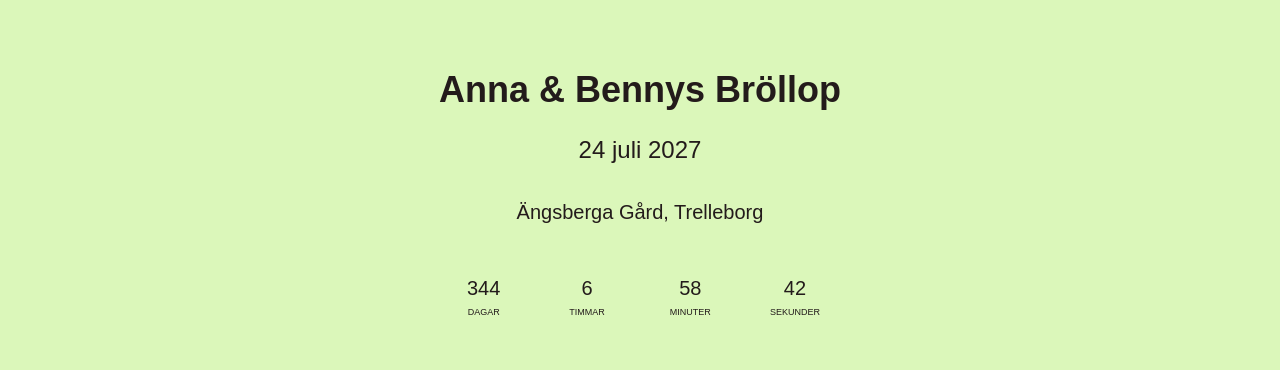
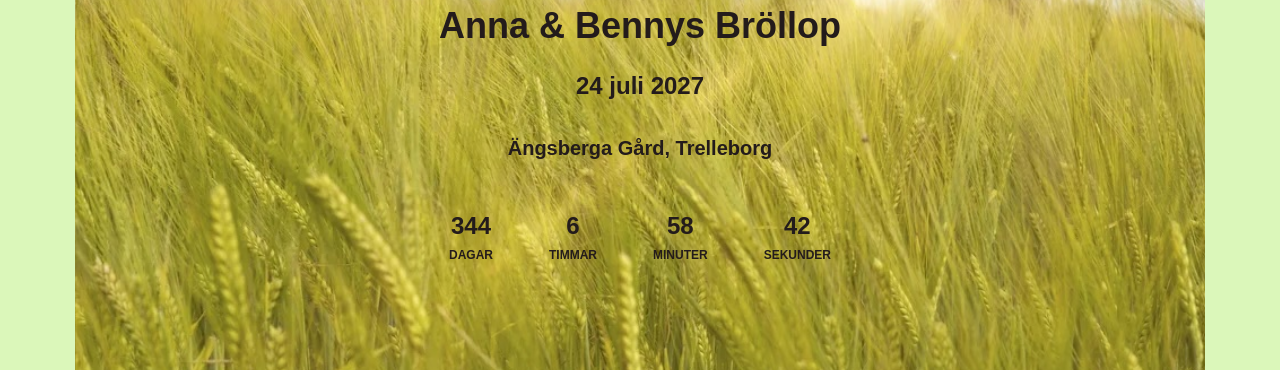
Before and after one commit to mikael-johnsson/anna_benny_wedding, a Next.js app: page / in a window 1280 px wide. Shown: the part 305-675 px from the top of the page. Built offline with nearby package versions, Linux system fonts and the light colour scheme; no server answers; a web font is replaced by a local one.

Commit message:
Add background image

```diff
--- a/app/components/CountDownClock.tsx
+++ b/app/components/CountDownClock.tsx
@@ -23,20 +23,28 @@ const CountdownClock = () => {
 		<div className="w-80 mx-auto md:w-100">
 			<div className={`flex justify-center gap-5 md:gap-10 p-3 md:py-4`}>
 				<div className="w-15 sm:w-20  md:w-30  flex flex-col items-center justify-center bg-accent-green text-bg-beige rounded-lg p-2 gap-1">
-					<p className="text-center text-xl">{timeRemaining.days}</p>
-					<p className="text-[9px] sm:text-md">DAGAR</p>
+					<p className="text-center font-bold  text-2xl">
+						{timeRemaining.days}
+					</p>
+					<p className="text-[12px] font-bold  sm:text-md">DAGAR</p>
 				</div>
 				<div className="w-15 sm:w-20 md:w-30  flex flex-col items-center justify-center bg-accent-green text-bg-beige rounded-lg p-2 gap-1">
-					<p className="text-center text-xl">{timeRemaining.hours}</p>
-					<p className="text-[9px] sm:text-md">TIMMAR</p>
+					<p className="text-center font-bold  text-2xl">
+						{timeRemaining.hours}
+					</p>
+					<p className="text-[12px] font-bold  sm:text-md">TIMMAR</p>
 				</div>
 				<div className="w-15 sm:w-20  md:w-30  flex flex-col items-center justify-center bg-accent-green text-bg-beige rounded-lg p-2 gap-1">
-					<p className="text-center text-xl">{timeRemaining.minutes}</p>
-					<p className="text-[9px] sm:text-md">MINUTER</p>
+					<p className="text-center font-bold  text-2xl">
+						{timeRemaining.minutes}
+					</p>
+					<p className="text-[12px] font-bold  sm:text-md">MINUTER</p>
 				</div>
 				<div className="w-15 sm:w-20 md:w-30  flex flex-col items-center justify-center bg-accent-green text-bg-beige rounded-lg p-2 gap-1">
-					<p className="text-center text-xl">{timeRemaining.seconds}</p>
-					<p className="text-[9px] sm:text-md">SEKUNDER</p>
+					<p className="text-center font-bold  text-2xl">
+						{timeRemaining.seconds}
+					</p>
+					<p className="text-[12px] font-bold  sm:text-md">SEKUNDER</p>
 				</div>
 			</div>
 		</div>
--- a/app/page.tsx
+++ b/app/page.tsx
@@ -14,22 +14,24 @@ export default function Home() {
 		<main className="flex flex-col items-center justify-center pb-20 px-3">
 			<section
 				id="hem"
-				className="h-screen w-full flex flex-col items-center justify-center"
+				className="mt-5 h-[80vh] w-[90%] flex flex-col items-center justify-center rounded-2xl bg-[url('/havre.jpeg')] bg-cover bg-center"
 			>
 				<div className="flex flex-col items-center gap-4 justify-center">
 					<h1 className="text-center font-bold text-4xl">
 						Anna & Bennys Bröllop
 					</h1>
 					<div className="w-80 xs:w-100  px-3 py-2">
-						<p className="text-center text-2xl">24 juli 2027</p>
+						<p className="text-center font-bold  text-2xl">24 juli 2027</p>
 					</div>
 					<div className="w-90 xs:w-100  px-3 py-2">
-						<p className="text-center text-xl">Ängsberga Gård, Trelleborg</p>
+						<p className="text-center font-bold  text-xl">
+							Ängsberga Gård, Trelleborg
+						</p>
 					</div>
 					<CountdownClock />
 				</div>
 			</section>
-			<section className="mb-10">
+			<section className="mb-10 mt-10">
 				<p className="paragraph paragraphMid">
 					<span className="text-2xl">Hej!</span> <br />
 					Vad kul att ni vill fira vår bröllopsdag med oss! Vi ser så mycket
```
